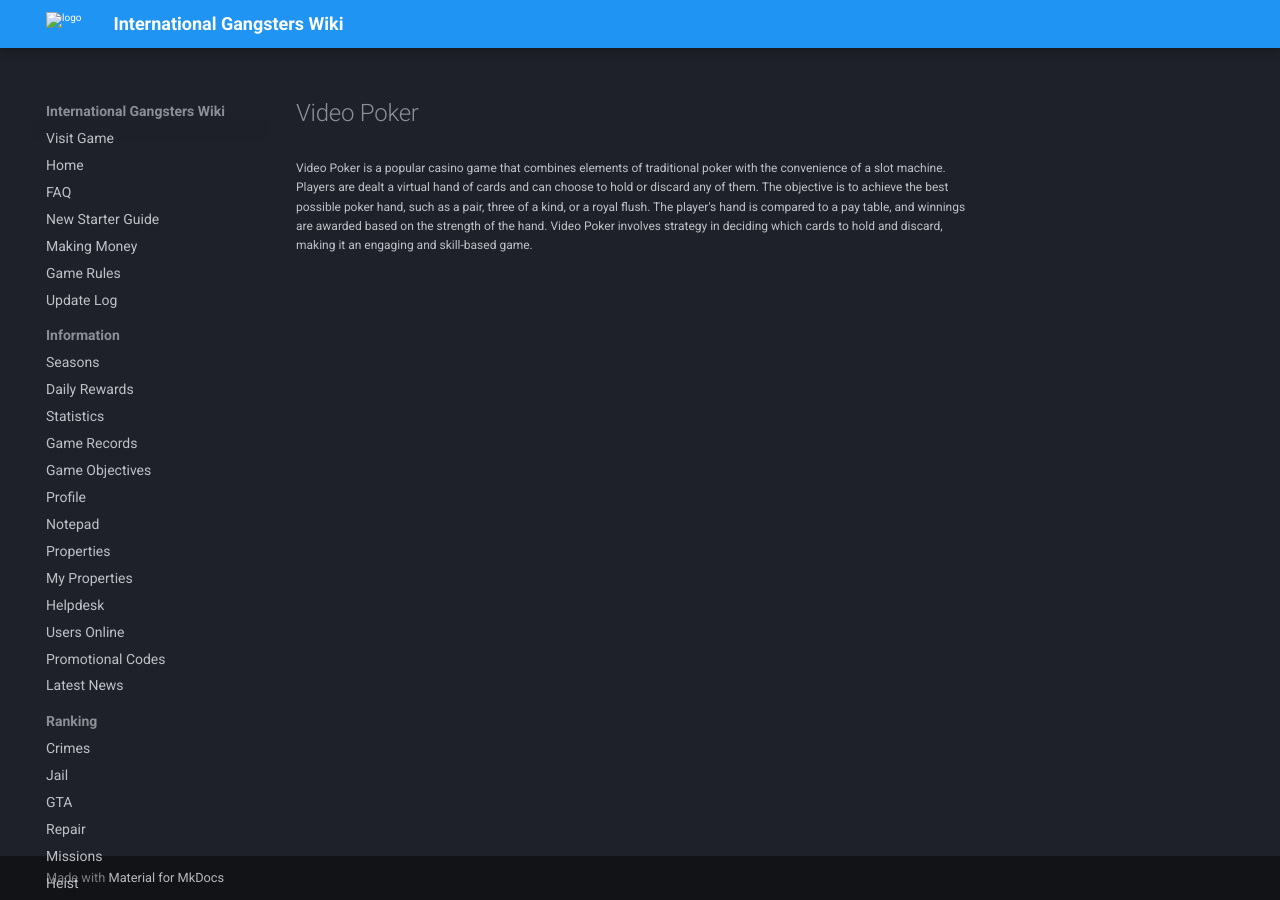
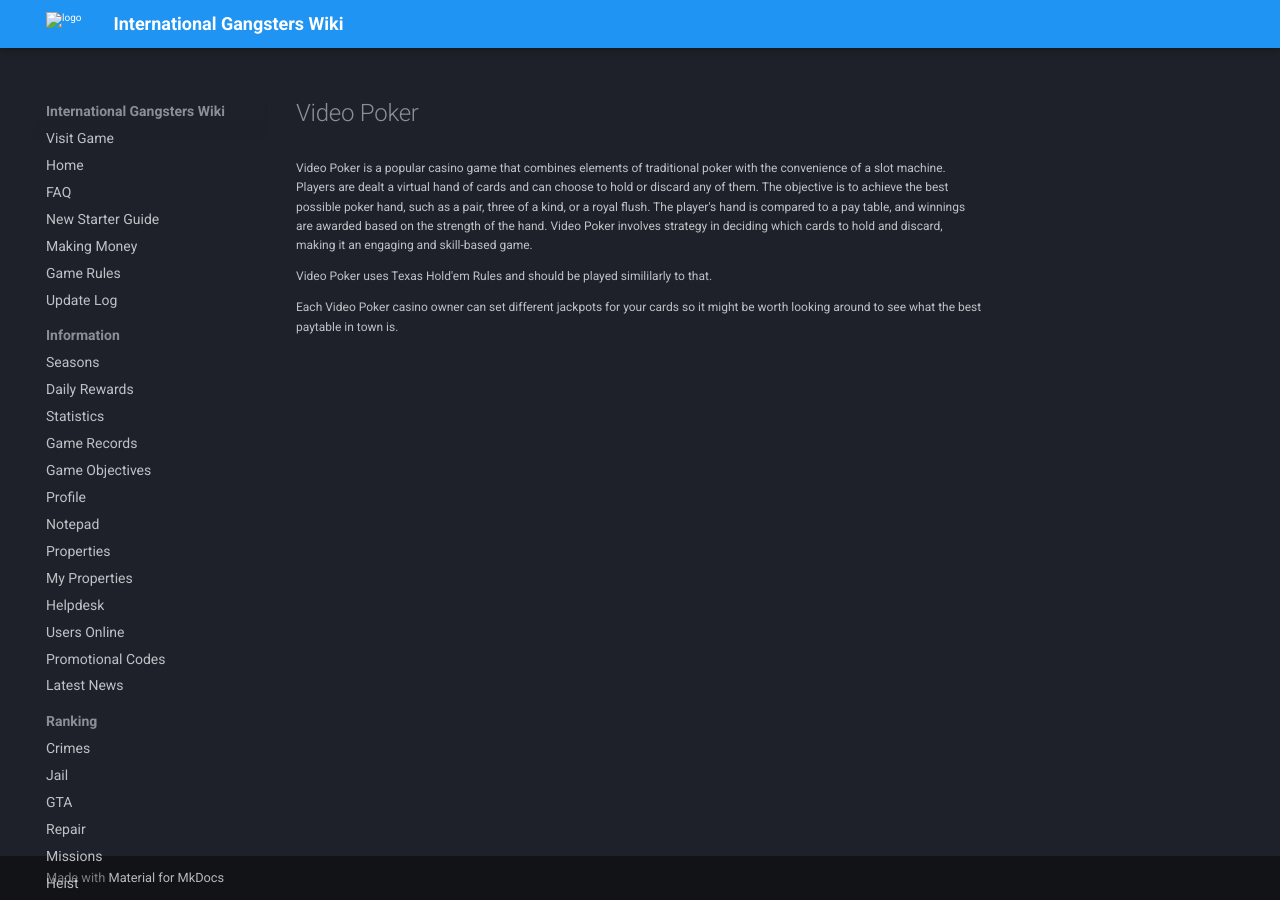
Before and after one commit to InternationalGangsters/wiki, an MkDocs documentation site: the page built from docs/money/video_poker.md, in a window 1280 px wide. Built offline with MkDocs 1.6.1 and Material for MkDocs 9.7.7, drawn with Linux system fonts in a browser that asks for light colours; comment, search, counter and statistics services are not loaded.

Commit message:
Update video_poker.md
Additional wording created - Mol

```diff
--- a/docs/money/video_poker.md
+++ b/docs/money/video_poker.md
@@ -1,3 +1,7 @@
 # Video Poker
 
 Video Poker is a popular casino game that combines elements of traditional poker with the convenience of a slot machine. Players are dealt a virtual hand of cards and can choose to hold or discard any of them. The objective is to achieve the best possible poker hand, such as a pair, three of a kind, or a royal flush. The player's hand is compared to a pay table, and winnings are awarded based on the strength of the hand. Video Poker involves strategy in deciding which cards to hold and discard, making it an engaging and skill-based game.
+
+Video Poker uses Texas Hold'em Rules and should be played simililarly to that.
+
+Each Video Poker casino owner can set different jackpots for your cards so it might be worth looking around to see what the best paytable in town is.
```
